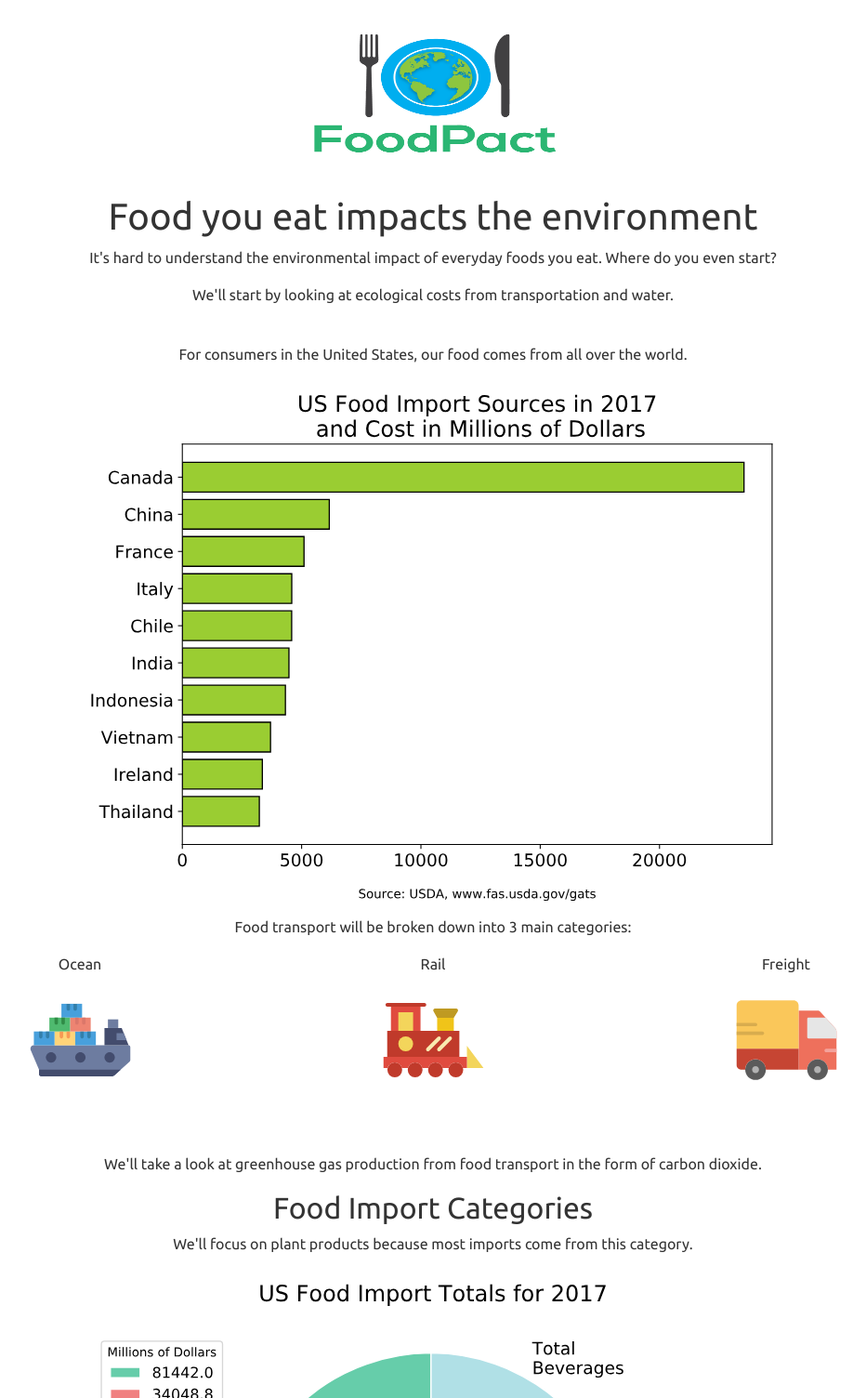
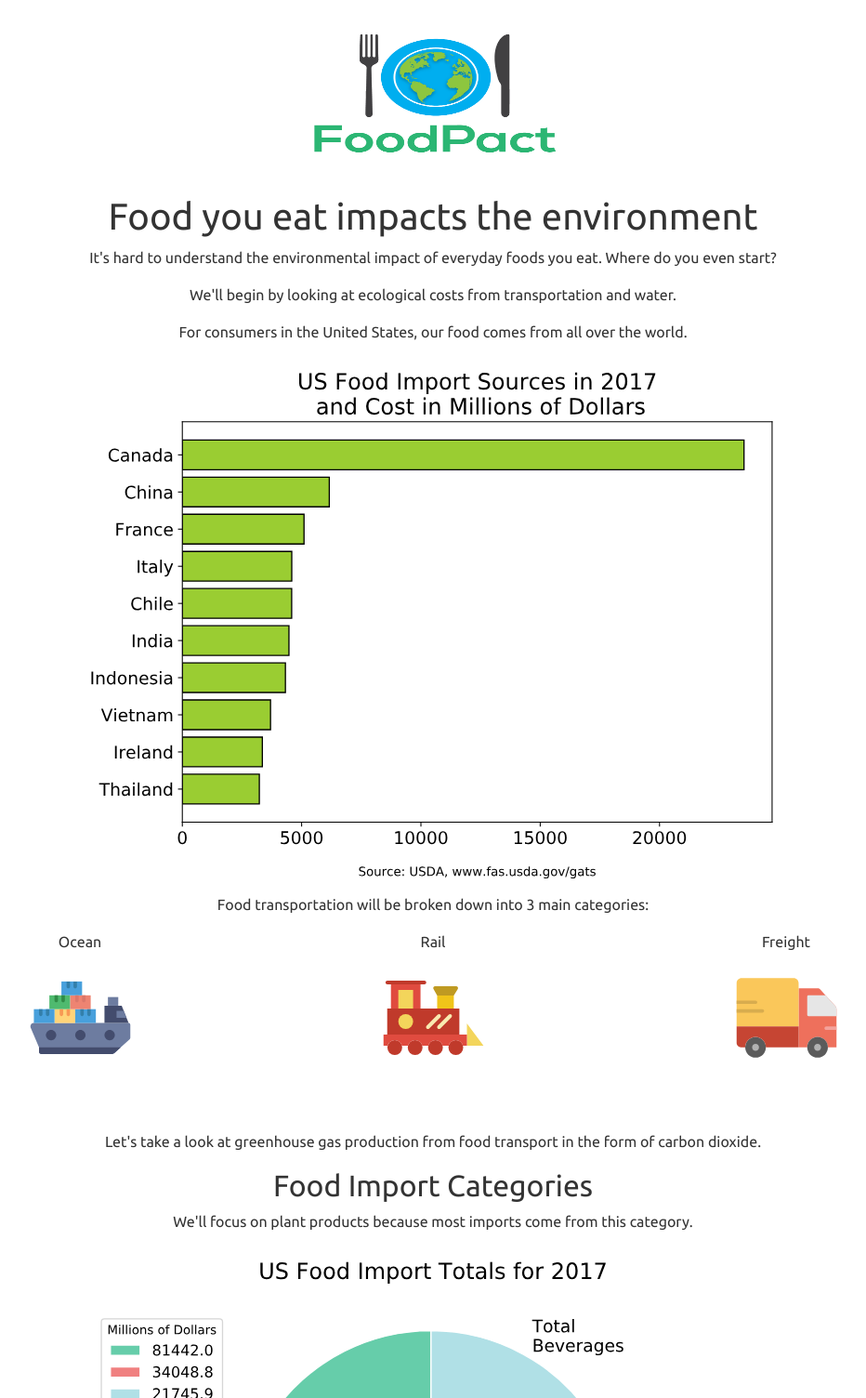
Before and after one commit to ashleylizg/foodpact, a Flask app: page / in a window 1280 px wide. Shown: the part 57-1561 px from the top of the page at 93% size, without its empty margins (174-1106 px from the left). Run offline with Flask 2, Linux system fonts and the light colour scheme; parts of the project's set-up code (start-up, migrations or seed data) failed here and were passed over; some libraries are stand-ins or nearby versions.

Commit message:
#20 edits homepage text

```diff
--- a/project/client/templates/main/home.html
+++ b/project/client/templates/main/home.html
@@ -18,8 +18,7 @@
 	</div>
 	<div class="row">
 		<div class="col-md-12 text-center">
-			<p>We'll start by looking at ecological costs from transportation and water.</p>
-			<br>
+			<p>We'll begin by looking at ecological costs from transportation and water.</p>
 			<p>For consumers in the United States, our food comes from all over the world.</p>
 		</div>
 	</div>
@@ -30,7 +29,7 @@
 	</div>
 	<div class="row">
 		<div class="col-md-12 text-center">
-			<p>Food transport will be broken down into 3 main categories:</p>
+			<p>Food transportation will be broken down into 3 main categories:</p>
 		</div>
 	</div>
 	<div class="row">
@@ -49,7 +48,7 @@
 	</div>
 	<div class="row">
 		<div class="col-md-12 text-center">
-			<p>We'll take a look at greenhouse gas production from food transport in the form of carbon dioxide.</p>
+			<p>Let's take a look at greenhouse gas production from food transport in the form of carbon dioxide.</p>
 		</div>
 	</div>
 	<div class="row">
```
